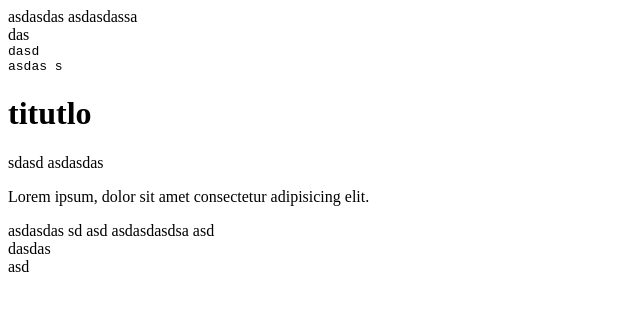
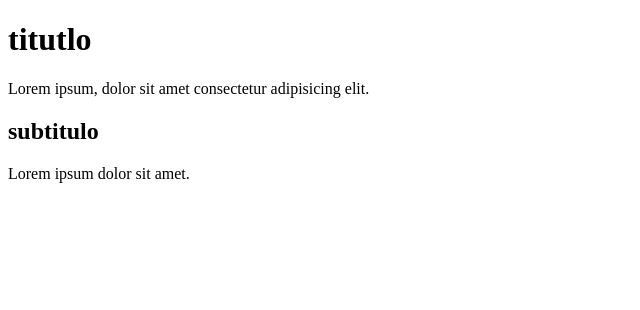
Before and after one commit to NicoGaleto/probando-repositorios, a plain HTML site: page index.html in a window 1280 px wide. Shown: the whole page, without its empty margins (0-640 px from the left). Drawn offline with Linux system fonts and the light colour scheme.

Commit message:
primer commit?

```diff
--- a/index.html
+++ b/index.html
@@ -8,44 +8,20 @@
 </head>
 <body>
     <div>
-        <div>asdasdas
-            asdasdassa
-            <div><aside>das
-                <div><aside><datagrid>
-                    <samp><datagrid><aside>dasd
-                        <aside><datagrid>asdas
-                            <datagrid><datagrid>s</datagrid></datagrid>
-                        </datagrid></aside>
-                    </aside></datagrid></samp>
-                </datagrid></aside></div>
-            </aside></div>
-
+        <div>
             <h1>
                 titutlo
             </h1>
-            sdasd
-asdasdas
-
-
 
             <p>
                 Lorem ipsum, dolor sit amet consectetur adipisicing elit.
             </p>
 
-            asdasdas
-            sd
+        </div>
 
-            asd
-
-
-
-
-            asdasdasdsa
-            <datagrid>asd
-                <aside>dasdas
-                    <datagrid><aside><aside><datagrid>asd</datagrid></aside></aside></datagrid>
-                </aside>
-            </datagrid>
+        <div>
+            <h2>subtitulo</h2>
+            <p>Lorem ipsum dolor sit amet.</p>
         </div>
     </div>
 </body>
```
